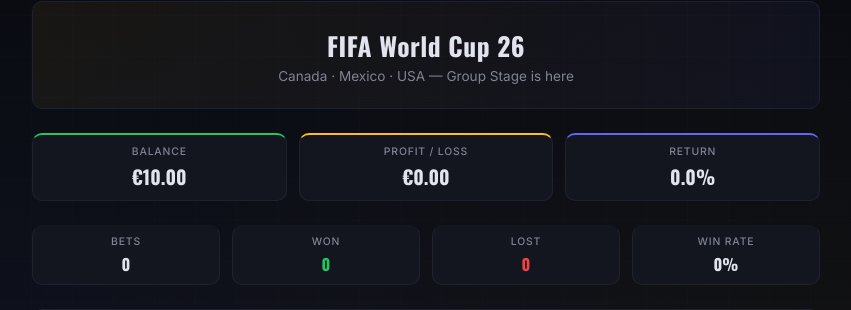
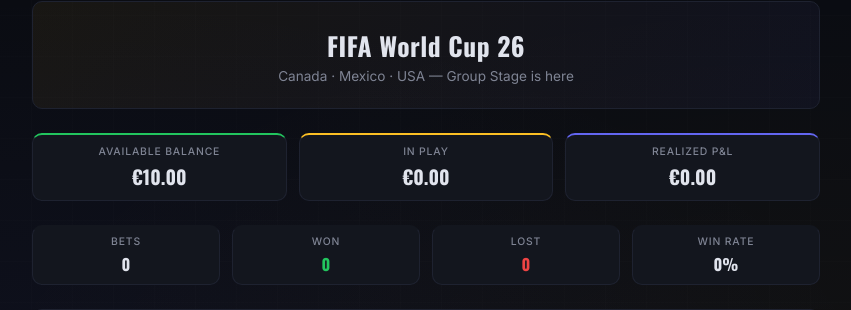
Before and after one commit to jalrego/betting-club, a Flask app: page /dashboard in a window 1280 px wide. Shown: the part 92-402 px from the top of the page, without its empty margins (214-1065 px from the left). Run offline with Flask 3, Linux system fonts and the light colour scheme; the visitor is signed in with stand-in values (Sample User, id 1); data comes from the database, SQL or seed files in the repository; data that the repository does not hold is empty; some libraries are stand-ins or nearby versions.

Commit message:
Fix P&L to show realized profit/loss (excludes pending stakes). Add 'In Play' stat showing total pending stake on dashboard and leaderboard.

```diff
--- a/app.py
+++ b/app.py
@@ -494,10 +494,17 @@ def user_bet_stats(user_id):
         stats[result] = r['cnt']
         stats['total'] += r['cnt']
         stats['staked'] += r['total'] if r['total'] else 0
+    # pending stake (unsettled bets)
+    pending_row = query(
+        f'SELECT COALESCE(SUM(stake), 0) as pending_total FROM bets WHERE user_id = {p()} AND result = \'pending\'',
+        (user_id,)
+    ).fetchone()
+    stats['pending_stake'] = pending_row['pending_total'] if pending_row else 0
     # calculate win rate
     settled = stats['won'] + stats['lost']
     stats['win_rate'] = round(stats['won'] / settled * 100) if settled > 0 else 0
     stats['staked'] = stats['staked'] / 100.0
+    stats['pending_stake'] = stats['pending_stake'] / 100.0
     return stats
 
 
@@ -1179,6 +1186,7 @@ def leaderboard():
                 'win_rate': stats['win_rate'],
                 'staked': stats['staked'],
                 'form': form,
+                'pending_stake': stats['pending_stake'],
             })
 
         players.sort(key=lambda p: p['latest_balance'], reverse=True)
--- a/templates/dashboard.html
+++ b/templates/dashboard.html
@@ -8,29 +8,26 @@
 
 <div class="stat-grid" style="grid-template-columns:1fr 1fr 1fr;margin-bottom:0.5rem;">
   <div class="card stat-box" style="padding:0.6rem 0.5rem;border-top-color:#22c55e;">
-    <div class="label">Balance</div>
+    <div class="label">Available Balance</div>
     <div class="value" style="font-size:1.2rem;">&euro;{{ "%.2f"|format(balance) }}</div>
   </div>
   <div class="card stat-box" style="padding:0.6rem 0.5rem;border-top-color:#fbbf24;">
-    <div class="label">Profit / Loss</div>
-    {% set pl = balance - starting %}
-    {% if pl > 0 %}
-      <div class="value green" style="font-size:1.2rem;">+&euro;{{ "%.2f"|format(pl) }}</div>
-    {% elif pl < 0 %}
-      <div class="value red" style="font-size:1.2rem;">&euro;{{ "%.2f"|format(pl) }}</div>
+    <div class="label">In Play</div>
+    {% if stats.pending_stake > 0 %}
+      <div class="value" style="font-size:1.2rem;">&euro;{{ "%.2f"|format(stats.pending_stake) }}</div>
     {% else %}
       <div class="value" style="font-size:1.2rem;">&euro;0.00</div>
     {% endif %}
   </div>
   <div class="card stat-box" style="padding:0.6rem 0.5rem;border-top-color:#6366f1;">
-    <div class="label">Return</div>
-    {% set pl = balance - starting %}
-    {% if pl > 0 %}
-      <div class="value green" style="font-size:1.2rem;">+{{ "%.1f"|format(pl / starting * 100) }}%</div>
-    {% elif pl < 0 %}
-      <div class="value red" style="font-size:1.2rem;">{{ "%.1f"|format(pl / starting * 100) }}%</div>
+    <div class="label">Realized P&amp;L</div>
+    {% set realized = balance + stats.pending_stake - starting %}
+    {% if realized > 0 %}
+      <div class="value green" style="font-size:1.2rem;">+&euro;{{ "%.2f"|format(realized) }}</div>
+    {% elif realized < 0 %}
+      <div class="value red" style="font-size:1.2rem;">&euro;{{ "%.2f"|format(realized) }}</div>
     {% else %}
-      <div class="value" style="font-size:1.2rem;">0.0%</div>
+      <div class="value" style="font-size:1.2rem;">&euro;0.00</div>
     {% endif %}
   </div>
 </div>
```
Also changed, not shown: templates/admin.html (+13 -5 lines).
